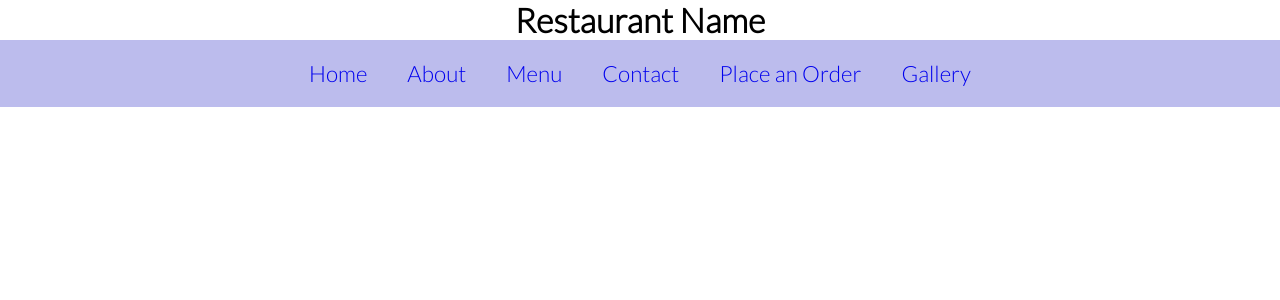
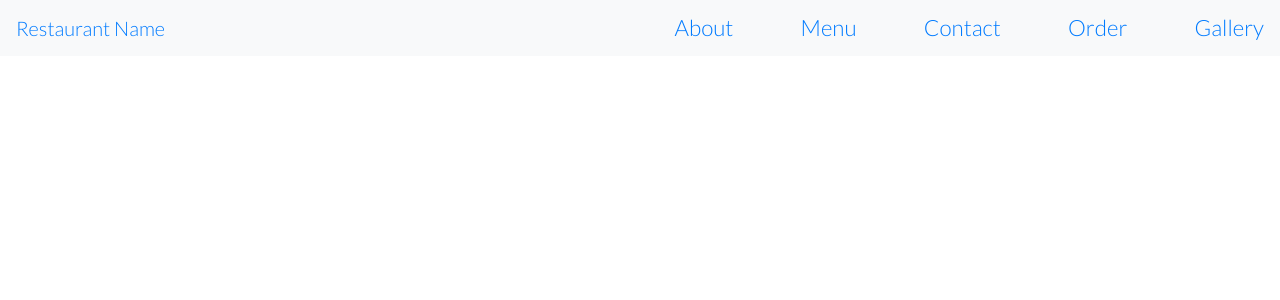
Before and after one commit to jason-roundtree/restaurant_template, a React (Create React App) app: page / in a window 1280 px wide. Shown: the top 300 px of the page. Built offline with nearby package versions, Linux system fonts and the light colour scheme; no server answers.

Commit message:
Add reactstrap and comment-out old css

```diff
--- a/package.json
+++ b/package.json
@@ -4,11 +4,13 @@
   "private": true,
   "dependencies": {
     "axios": "^0.18.0",
+    "bootstrap": "^4.3.1",
     "react": "^16.4.2",
     "react-dom": "^16.4.2",
     "react-redux": "^5.1.0",
     "react-router-dom": "^4.3.1",
     "react-scripts": "1.1.5",
+    "reactstrap": "^8.0.0",
     "redux": "^4.0.0"
   },
   "scripts": {
--- a/src/components/AddMenuItem.js
+++ b/src/components/AddMenuItem.js
@@ -1,4 +1,5 @@
 import React from 'react';
+import { Redirect } from 'react-router'
 import axios from 'axios';
 const { API_BASE_URL } = require('../config');
 
@@ -7,12 +8,12 @@ export default class AddMenuItem extends React.Component {
         super(props)
         this.state = {
             componentActive: false,
+            showInputErrorMsg: false,
+            showSuccessMsg: false,
             activeMenus: [],
             nameInput: '',
             descriptionInput: '',
-            costInput: '',
-            showInputErrorMsg: false,
-            showSuccessMsg: false
+            costInput: ''
         }
     }
     toggleMenuAssignment = menuId => {
@@ -45,7 +46,9 @@ export default class AddMenuItem extends React.Component {
                 cost: this.state.costInput,
                 menus: this.state.activeMenus
             }
+            // TODO: move this code and input state to AdminDashboard or crate a shared parent component
             axios.post(`${API_BASE_URL}/menu_items`, menuItem)
+                // TODO: should I do something with the response??
                 .then(res => {
                     console.log('menu item posted response: ', res)
                 })
--- a/src/components/AdminDashboard.css
+++ b/src/components/AdminDashboard.css
@@ -1,6 +1,6 @@
-div {
+/* div {
     text-align: center;
 }
 h2 {
     margin-top: 30px;
-}
+} */
--- a/src/components/AdminDashboard.js
+++ b/src/components/AdminDashboard.js
@@ -56,7 +56,7 @@ export default class AdminDashboard extends React.Component {
                 console.log(err)
             })
     }
-    handleInput = e => {
+    handleFilterInputChange = e => {
         this.setState({
             filterInput: e.target.value
         })
@@ -92,14 +92,14 @@ export default class AdminDashboard extends React.Component {
         for (let i = 0; i < menuItems.length; i++) {
             if (menuItems[i].id === menuItemId) {
                 if (menuItems[i].menus.includes(menuId)) {
-                    let menusLessRemovedMenu = menuItems[i].menus.filter(menu => menu !== menuId)
-                    let updatedMenuItem = Object.assign({}, menuItems[i], {
+                    const menusLessRemovedMenu = menuItems[i].menus.filter(menu => menu !== menuId)
+                    const updatedMenuItem = Object.assign({}, menuItems[i], {
                         menus: menusLessRemovedMenu
                     })
                     this.updateMenuItemState(updatedMenuItem, i)
                 } else {
-                    let menusWithAddedMenu = [...menuItems[i].menus, menuId]
-                    let updatedMenuItem = Object.assign({}, menuItems[i], {
+                    const menusWithAddedMenu = [...menuItems[i].menus, menuId]
+                    const updatedMenuItem = Object.assign({}, menuItems[i], {
                         menus: menusWithAddedMenu
                     })
                     this.updateMenuItemState(updatedMenuItem, i)
@@ -114,7 +114,6 @@ export default class AdminDashboard extends React.Component {
     // componentDidUpdate() {
     //     console.log('AdminDash state: ', this.state)
     // }
-
     render() {
         const menus = this.state.menus.map(menu => {
             return (
@@ -141,7 +140,6 @@ export default class AdminDashboard extends React.Component {
                 <h2>All Menu Items</h2>
                 <AddMenuItem
                     menus={this.state.menus}
-                    rerenderAdminDashboard={() => this.componentDidMount()}
                 />
                 <br />
 
@@ -149,7 +147,7 @@ export default class AdminDashboard extends React.Component {
                 <input
                     type="text"
                     id="filter"
-                    onChange={this.handleInput}
+                    onChange={this.handleFilterInputChange}
                     value={this.state.input}
                 />
                 <ul className="menu-items">
--- a/src/components/Menu.js
+++ b/src/components/Menu.js
@@ -1,6 +1,9 @@
 import React from 'react';
 
 const Menu = props => {
+    return (
+        null
+    )
     // const menuItems = props.menu.map((item, index) => {
     //     return (
     //         <li key={index} className="menu-item">
@@ -18,4 +21,4 @@ const Menu = props => {
     // )
 }
 
-export default Menu
+export default Menu;
--- a/src/components/MenuAssignmentList.js
+++ b/src/components/MenuAssignmentList.js
@@ -7,16 +7,8 @@ export const MenuAssignmentList = props => {
             <li
                 key={menu.id}
                 id={menu.id}
-                onClick={() => {
-                    props.menuItemEditStatus
-                        ? props.handleMenuAssignment(menu.id, menuItemId)
-                        : ''
-                }}
-                className={
-                    props.activeMenus.includes(menu.id)
-                        ? 'selectedMenu'
-                        : ''
-                }
+                onClick={() => props.menuItemEditStatus ? props.handleMenuAssignment(menu.id, menuItemId) : ''}
+                className={props.activeMenus.includes(menu.id) ? 'selectedMenu' : ''}
             >
                 {menu.name}
             </li>
--- a/src/components/MenuItem.js
+++ b/src/components/MenuItem.js
@@ -13,8 +13,7 @@ export default function MenuItem(props) {
                 >
                     <p>{item.name}</p>
                     <p>{item.description}</p>
-                    {/* TODO: conditionally render cost for items with no cost */}
-                    <p>&#36;{item.cost}</p>
+                    <p>{item.cost ? `$ ${item.cost}` : ''}</p>
 
                     <MenuAssignmentList
                         menus={props.menus}
--- a/src/components/NavBar.css
+++ b/src/components/NavBar.css
@@ -1,18 +1,3 @@
-h1 {
-    /* text-align: center; */
-    padding: 0 5px;
+nav li {
+    margin-left: 3em;
 }
-nav ul {
-    background-color: rgb(188, 188, 237);
-}
-nav li {
-    margin: 20px;
-    list-style-type: none;
-}
-a {
-    display: inline-block;
-    transition: background-color 0.25s ease;
-}
-nav a:hover {
-    background-color: rgb(230, 211, 211);
-}
--- a/src/components/NavBar.js
+++ b/src/components/NavBar.js
@@ -1,23 +1,55 @@
 import React from 'react';
 import { Link } from 'react-router-dom';
+import {
+    Collapse,
+    Navbar,
+    NavbarToggler,
+    NavbarBrand,
+    Nav,
+    NavItem,
+    NavLink,
+    UncontrolledDropdown,
+    DropdownToggle,
+    DropdownMenu,
+    DropdownItem } from 'reactstrap';
 import './NavBar.css';
 
 const NavBar = () => {
     return (
         <div>
-            <nav>
-                <h1>Restaurant Name</h1>
-                <ul>
-                    <Link to="/home"><li>Home</li></Link>
-                    <Link to="/about"><li>About</li></Link>
-                    <Link to="/menu"><li>Menu</li></Link>
-                    <Link to="/contact"><li>Contact</li></Link>
-                    {/* Reservations */}
-                    <Link to="/order"><li>Place an Order</li></Link>
-                    <Link to="/gallery"><li>Gallery</li></Link>
-                    {/* Store */}
-                </ul>
-            </nav>
+            <Navbar color="light" light expand="md">
+                <NavbarBrand>
+                    <Link to="/home">Restaurant Name</Link>
+                </NavbarBrand>
+                <NavbarToggler />
+                <Collapse navbar>
+                    <Nav navbar className="ml-auto">
+                    {/* <NavItem>
+                        <Link to="/home">Home</Link>
+                    </NavItem> */}
+                        <NavItem>
+                            <Link to="/about">About</Link>
+                        </NavItem>
+
+                        <NavItem>
+                            <Link to="/menu">Menu</Link>
+                        </NavItem>
+
+                        <NavItem>
+                            <Link to="/contact">Contact</Link>
+                        </NavItem>
+
+                        <NavItem>
+                            <Link to="/order">Order</Link>
+                        </NavItem>
+                        {/* Reservations */}
+                        <NavItem>
+                            <Link to="/gallery">Gallery</Link>
+                        </NavItem>
+                        {/* Store */}
+                    </Nav>
+                </Collapse>
+            </Navbar>
         </div>
     )
 }
--- a/src/components/Order.js
+++ b/src/components/Order.js
@@ -3,7 +3,6 @@ import React from 'react';
 class Order extends React.Component {
     constructor(props) {
         super(props);
-        // TODO: move to redux?
         this.state = {
             items: [{}],
             costPreTax: '',
--- a/src/index.css
+++ b/src/index.css
@@ -7,7 +7,7 @@
 body {
   font-size: 1.4em;
 }
-button {
+/* button {
   padding: 6px;
   font-size: .75em;
 }
@@ -67,9 +67,7 @@ input {
 .selectedMenu {
   background-color: rgb(230, 211, 211);
 }
-.hidden {
-  display: none;
-}
+
 .error-msg {
   color: #f45f42;
   font-size: .75em;
@@ -77,4 +75,8 @@ input {
 .success-msg {
   color: rgb(134, 134, 245);
   font-size: .75em;
+} */
+
+.hidden {
+  display: none;
 }
--- a/src/index.js
+++ b/src/index.js
@@ -1,8 +1,9 @@
 import React from 'react';
 import ReactDOM from 'react-dom';
-import './index.css';
 import App from './components/App';
 import registerServiceWorker from './registerServiceWorker';
+import 'bootstrap/dist/css/bootstrap.min.css';
+import './index.css';
 
 ReactDOM.render(
     <App />,
```
Also changed, not shown: 1 other file (tests, documents, lock files or other folders).
